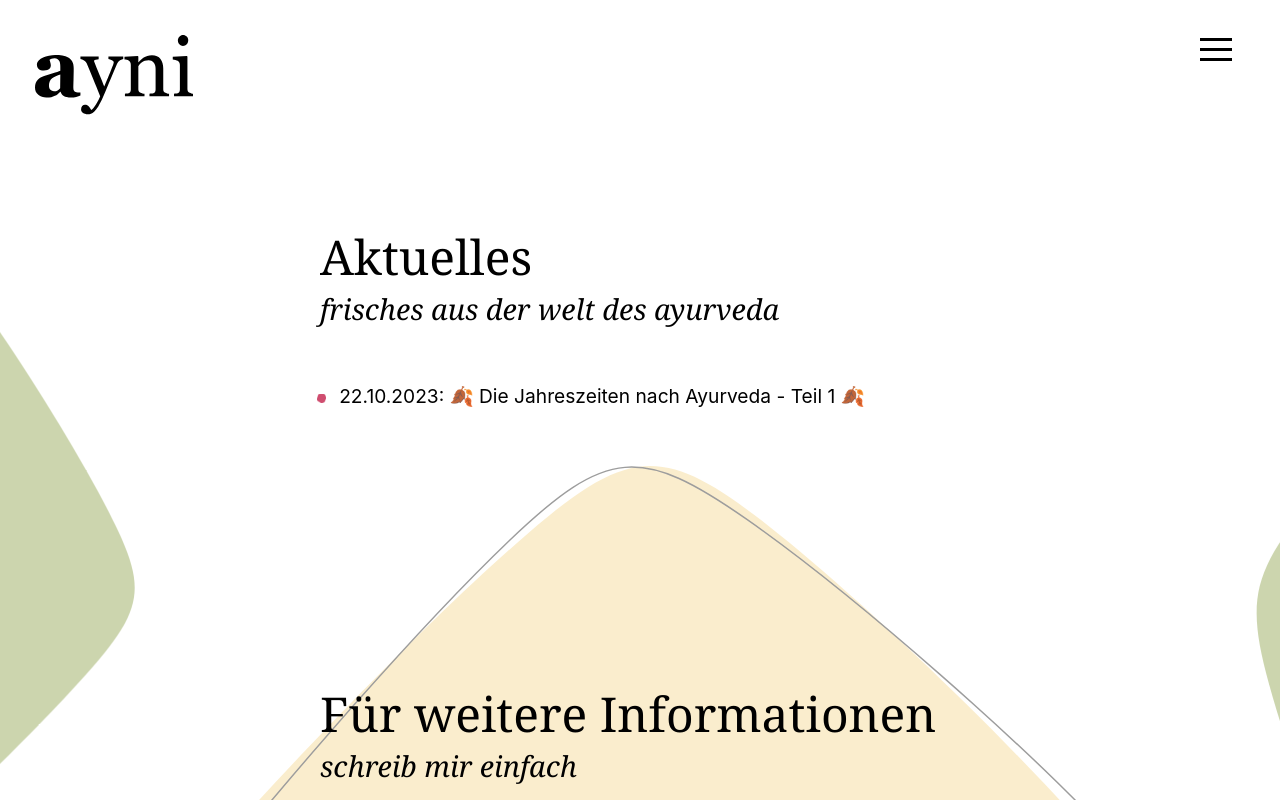
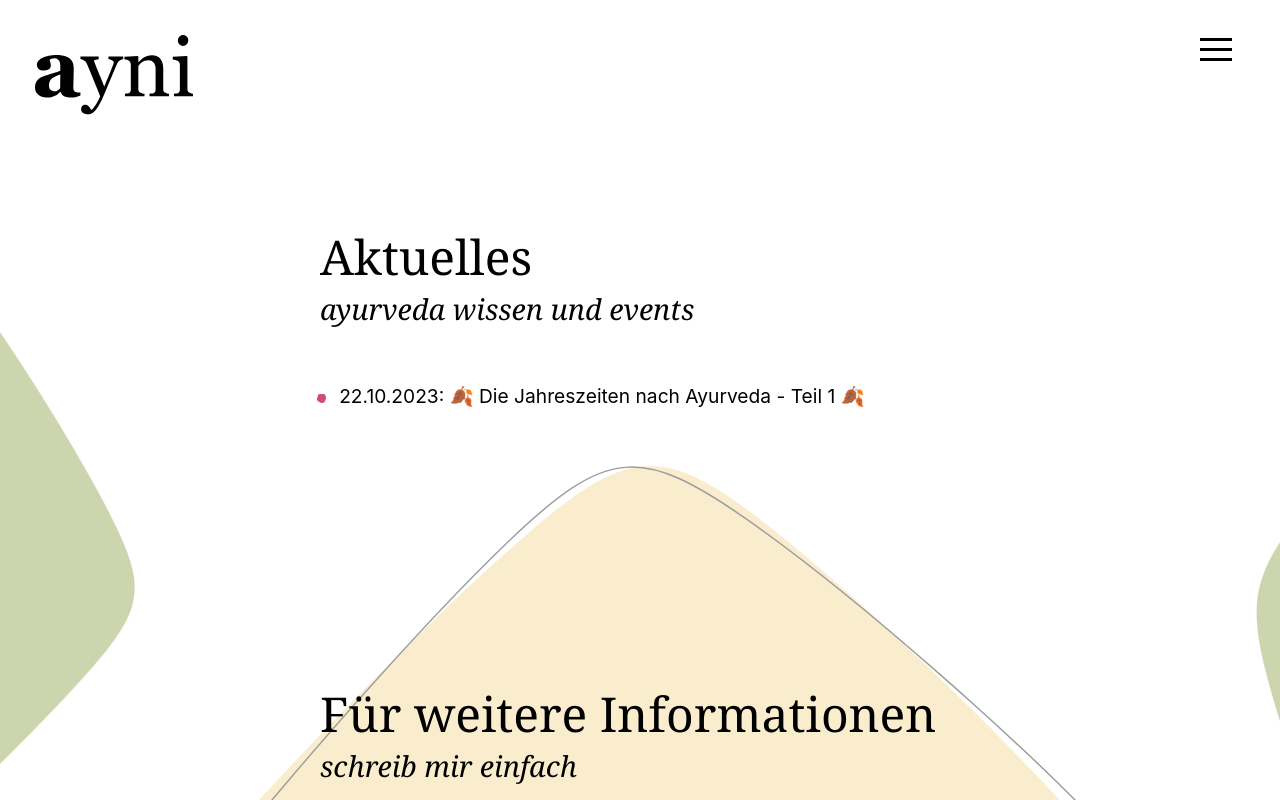
Before and after one commit to ddresch/ayni.ch, a Next.js app: page /aktuelles in a window 1280 px wide. Shown: the top 800 px of the page. Built offline with nearby package versions, Linux system fonts and the light colour scheme.

Commit message:
Change subheadline

```diff
--- a/pages/aktuelles/index.jsx
+++ b/pages/aktuelles/index.jsx
@@ -27,7 +27,7 @@ export default function Page({blogs}) {
         <Layout>
             <div className='main-container'>
                 <div className='spacer-top'></div>
-                <Headline line1="Aktuelles" line2="frisches aus der welt des ayurveda" sublevel={false} />
+                <Headline line1="Aktuelles" line2="ayurveda wissen und events" sublevel={false} />
                 <ul>
                 {blogs.map(blog => (
                     <li key={blog.slug}>
```
